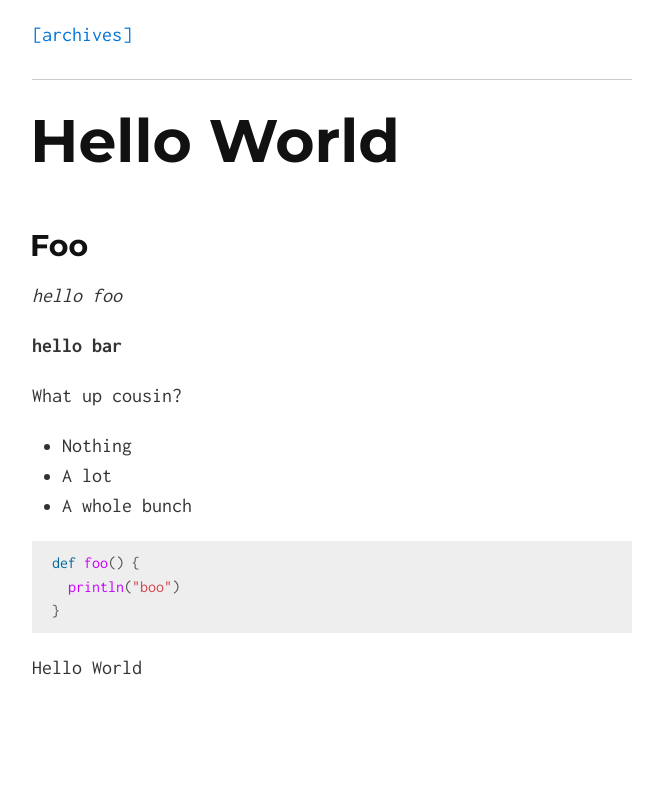
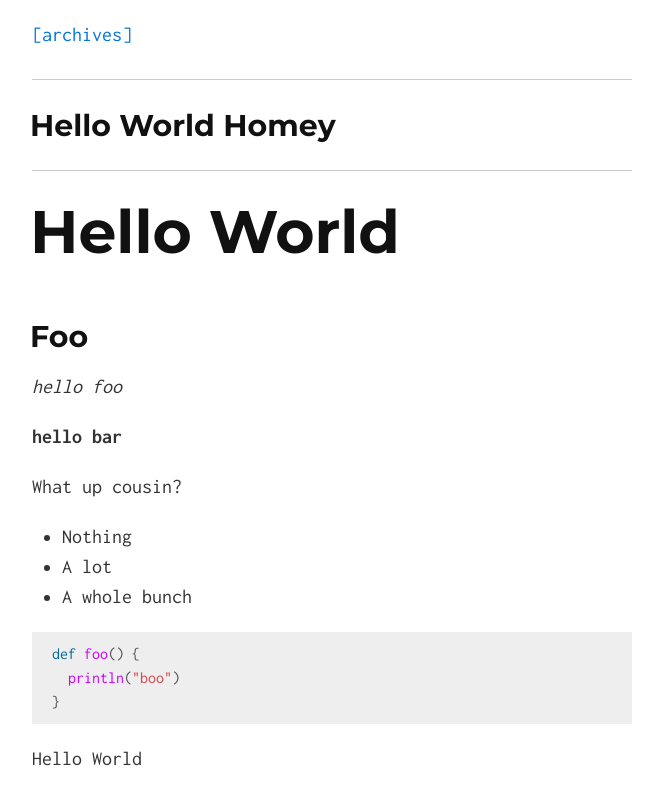
Before and after one commit to kklipsch/kklipsch.github.io, a Jekyll site: the page built from _posts/2015-03-15-hello-world.md, in a window 1280 px wide. Shown: the top 805 px of the page, without its empty margins (308-971 px from the left). Built offline with Jekyll 4.4.1, drawn with Linux system fonts in a browser that asks for light colours; Markdown is read by kramdown in place of the engine named in the settings.

Commit message:
add title to page

```diff
--- a/_layouts/default.html
+++ b/_layouts/default.html
@@ -13,6 +13,10 @@
 <body>
 	<div class="container">
 		<a class="archive_link" href="{{ site.url }}/archives/">[archives]</a>
+		{% if page.title %}
+		<hr>
+		<h2 class="page_title">{{ page.title }}</h2>
+		{% endif %}
 		<hr>
 		{{ content }}
   	</div>
--- a/css/solo.css
+++ b/css/solo.css
@@ -59,6 +59,10 @@ h2 {
   margin-top: 2rem;
   font-size: 1.25rem;
   margin-bottom: 0.75rem;
+}
+
+.page_title {
+  margin-top: 1rem;
 }
 
 @media (min-width: 30rem) {
```
